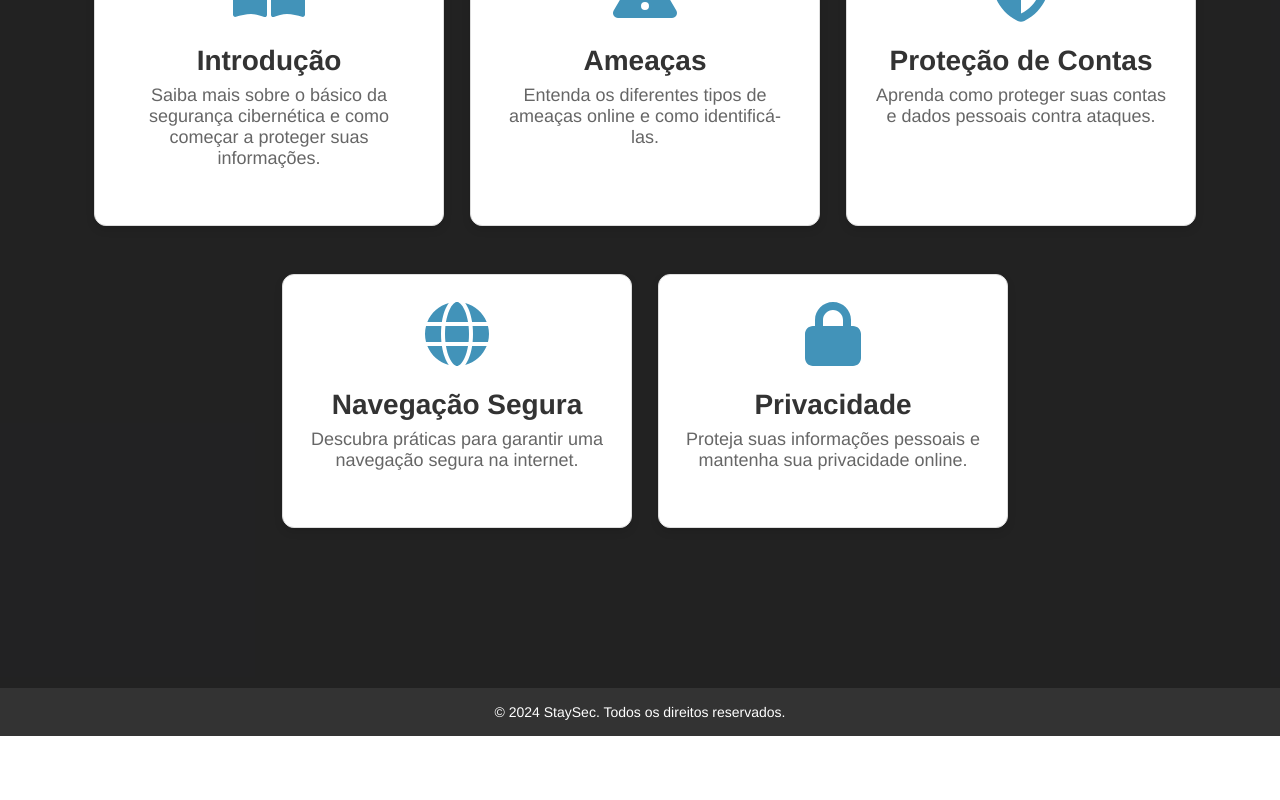
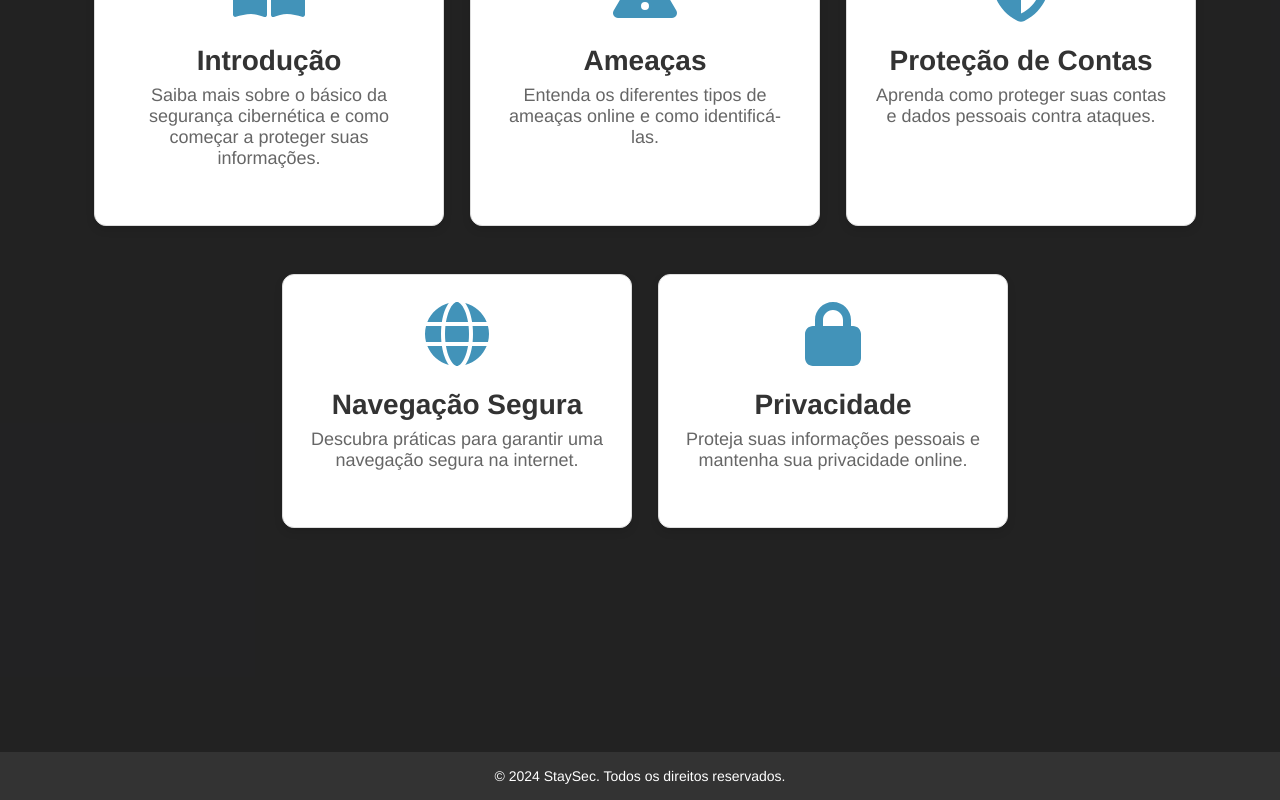
Before and after one commit to NaykyrOliveira/staysec, a Vue app: page / in a window 1280 px wide. Shown: the part 340-1140 px from the top of the page. Before the commit the page ends 1076 px from the top, so only its background shows below. Built offline with nearby package versions, Linux system fonts and the light colour scheme.

Commit message:
Ajustes nos espaçamento do component footer

```diff
--- a/src/components/Footer.vue
+++ b/src/components/Footer.vue
@@ -28,7 +28,7 @@
     color: #fff;
     padding: 1rem 2rem;
     text-align: center;
-    margin-top: 6rem;
+    margin-top: 10rem;
   }
 
   .footer-content {
```
